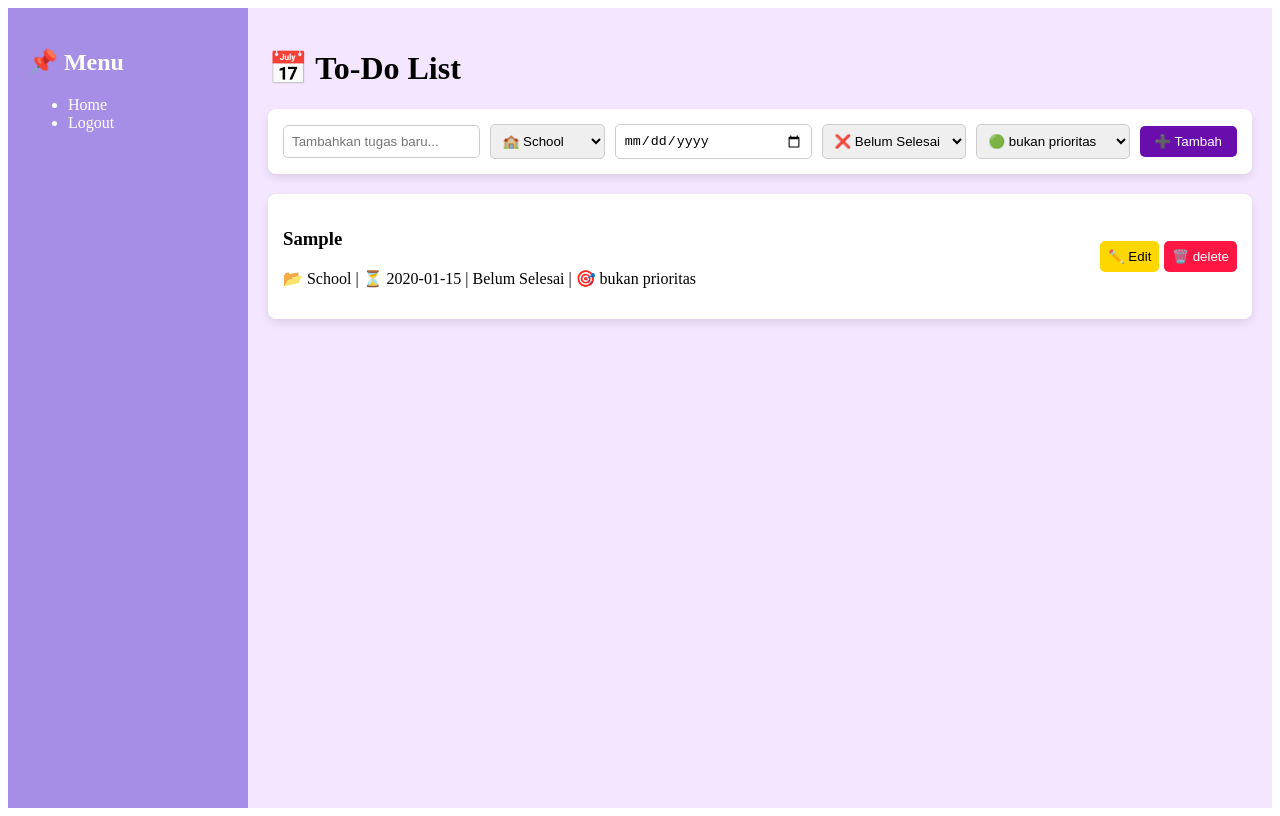
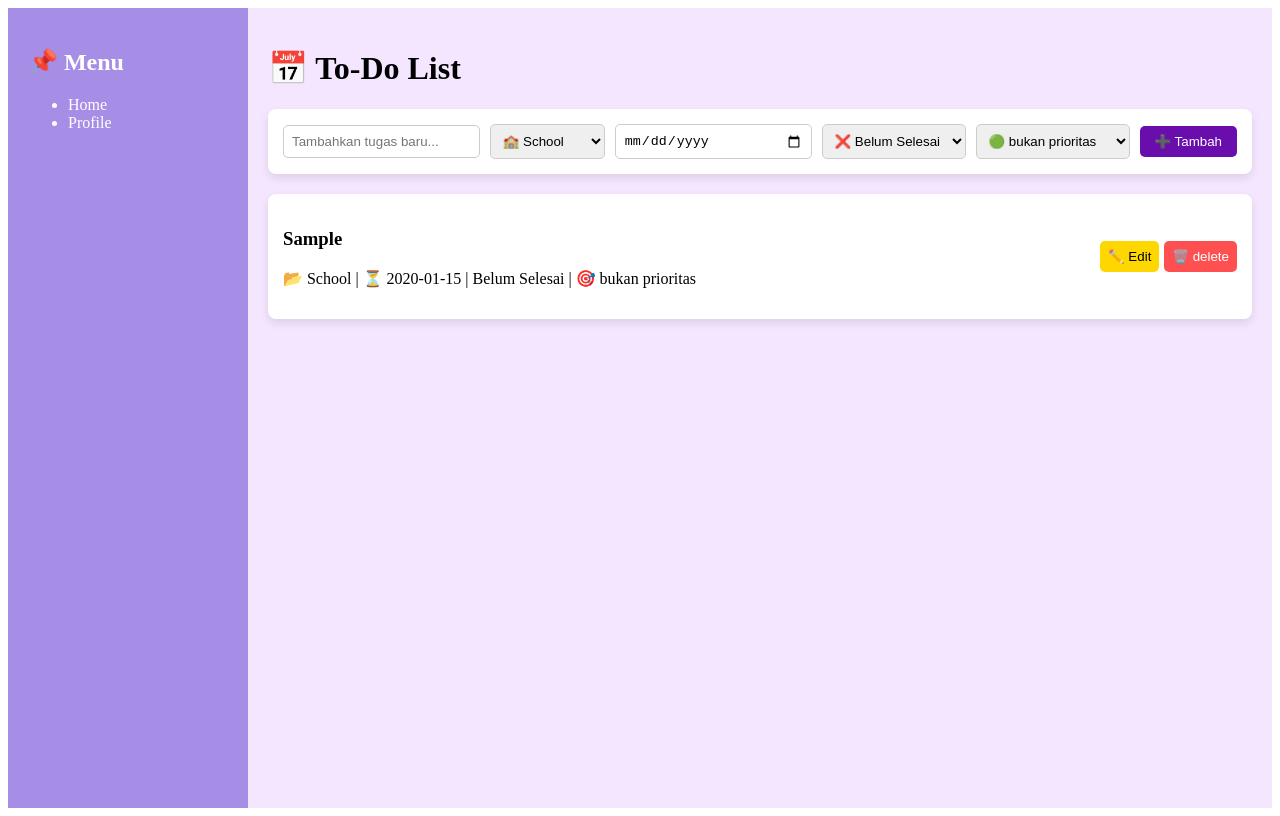
Before and after one commit to nabilaauli/UKK2025_XIIPPLG2_7502, a React (Vite) app: page /home in a window 1280 px wide. Both pictures are taken after typing "Sample", "2020-01-15" into the empty fields and a click on the button "➕ Tambah". Built offline with nearby package versions, Linux system fonts and the light colour scheme.

Commit message:
color + profile

```diff
--- a/src/component/TaskItem.jsx
+++ b/src/component/TaskItem.jsx
@@ -83,7 +83,7 @@ const styles = {
   },
   deleteButton: {
     padding: "8px",
-    backgroundColor: "#ff1744",
+    backgroundColor: "#FE5050",
     color: "white",
     border: "none",
     borderRadius: "5px",
--- a/src/pages/Home.jsx
+++ b/src/pages/Home.jsx
@@ -28,7 +28,7 @@ const Home = () => {
         <h2>📌 Menu</h2>
         <ul>
           <li> Home</li>
-          <li> Logout</li>
+          <li> Profile</li>
         </ul>
       </aside>
 
```
